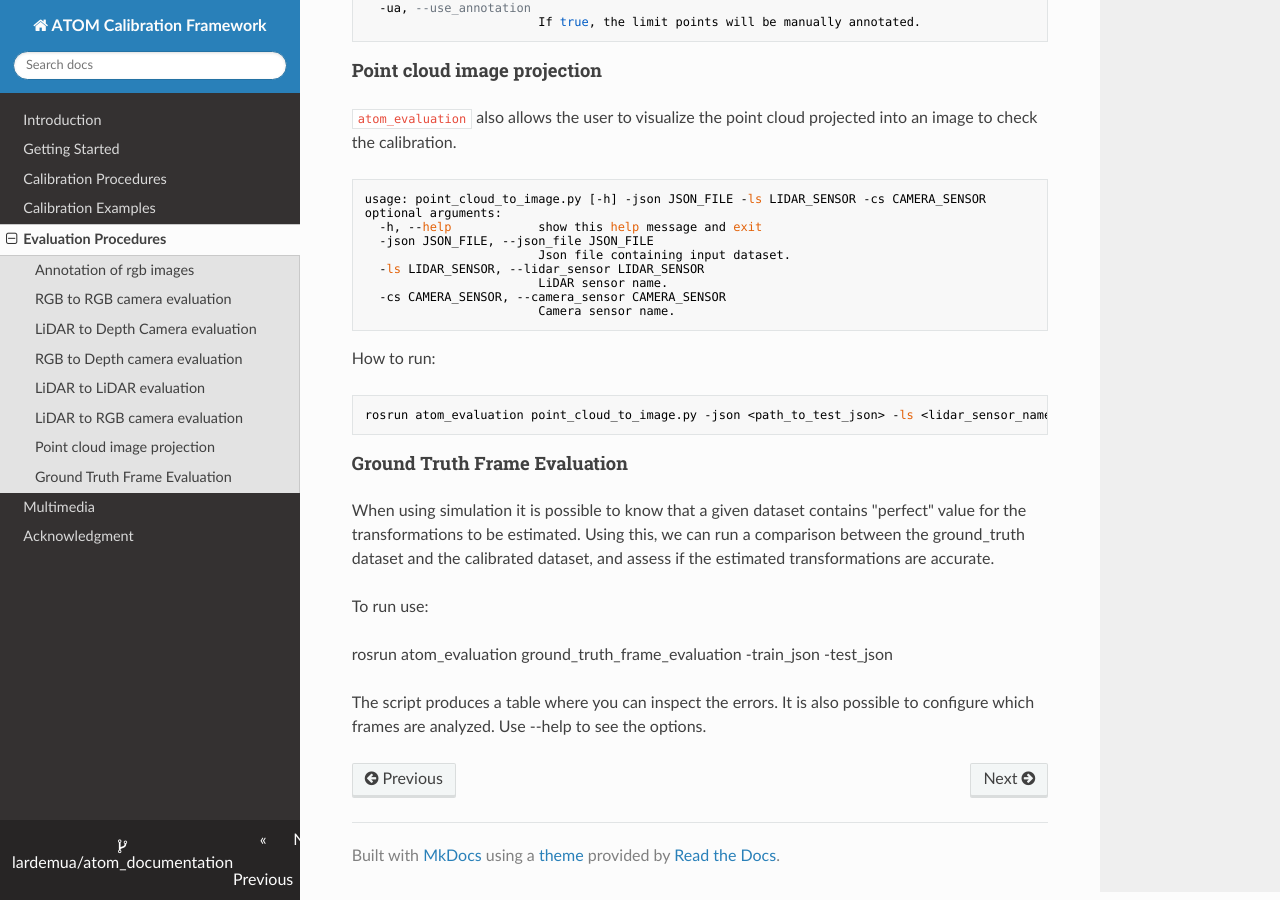
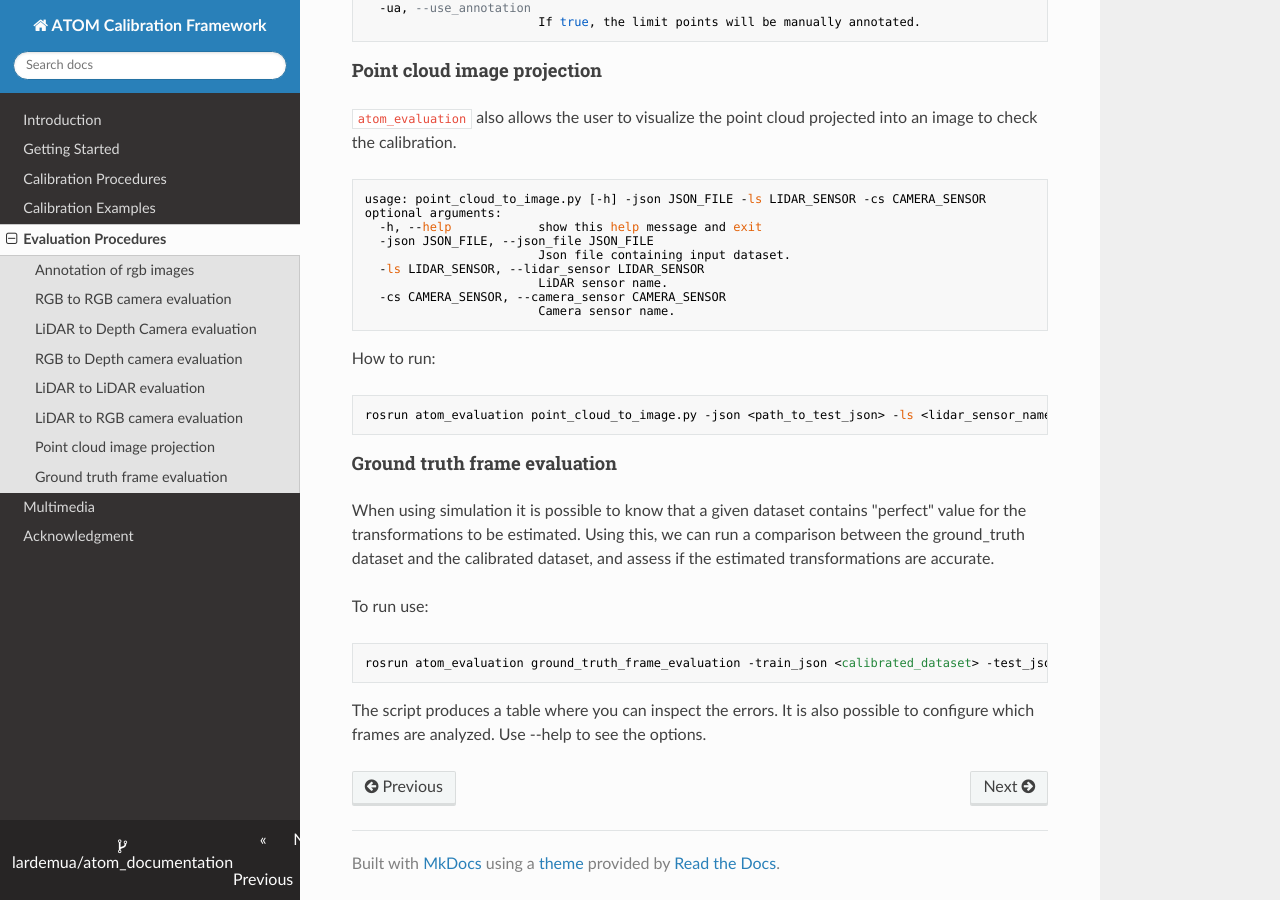
Before and after one commit to lardemua/atom_documentation, an MkDocs documentation site: the page built from docs/evaluations.md, in a window 1280 px wide and 900 px high, scrolled down 4175 px. Built offline with MkDocs 1.6.1, drawn with Linux system fonts in a browser that asks for light colours; nearby versions of some CDN libraries.

Commit message:
Fixed lardemua/atom#610

````diff
--- a/docs/evaluations.md
+++ b/docs/evaluations.md
@@ -8,7 +8,7 @@
     - [LiDAR to LiDAR evaluation](#lidar-to-lidar-evaluation)
     - [LiDAR to RGB camera evaluation](#lidar-to-rgb-camera-evaluation)
     - [Point cloud image projection](#point-cloud-image-projection)
-    - [Ground truth frame evaluation](#ground-truth-frame-evalution)
+    - [Ground truth frame evaluation](#ground-truth-frame-evaluation)
 
 After the system is calibrated one common concern is to be able to assess the accuracy of the produced calibration. ATOM provides several evaluation scripts for this purpose.
 
@@ -276,14 +276,14 @@
 rosrun atom_evaluation point_cloud_to_image.py -json <path_to_test_json> -ls <lidar_sensor_name> -cs <camera_sensor_name>
 ```
 
-#### Ground Truth Frame Evaluation
+#### Ground truth frame evaluation
 
 When using simulation it is possible to know that a given dataset contains "perfect" value for the transformations to be estimated.
 Using this, we can run a comparison between the ground_truth dataset and the calibrated dataset, and assess if the estimated transformations are accurate.
 
 To run use:
 
-  rosrun atom_evaluation ground_truth_frame_evaluation -train_json <calibrated_dataset> -test_json <ground_truth_dataset>
+    rosrun atom_evaluation ground_truth_frame_evaluation -train_json <calibrated_dataset> -test_json <ground_truth_dataset>
 
 The script produces a table where you can inspect the errors.
 It is also possible to configure which frames are analyzed. Use --help to see the options.
````
